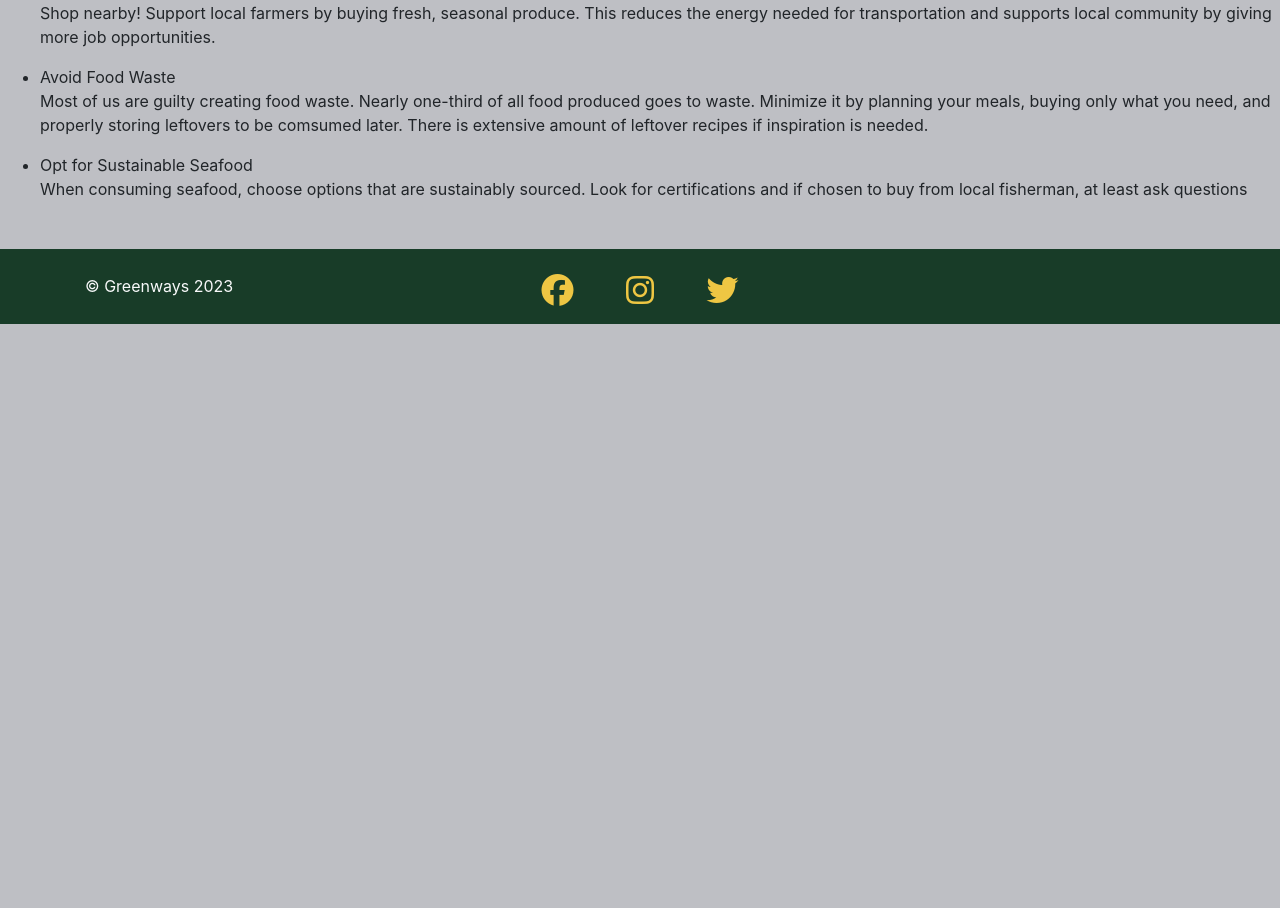
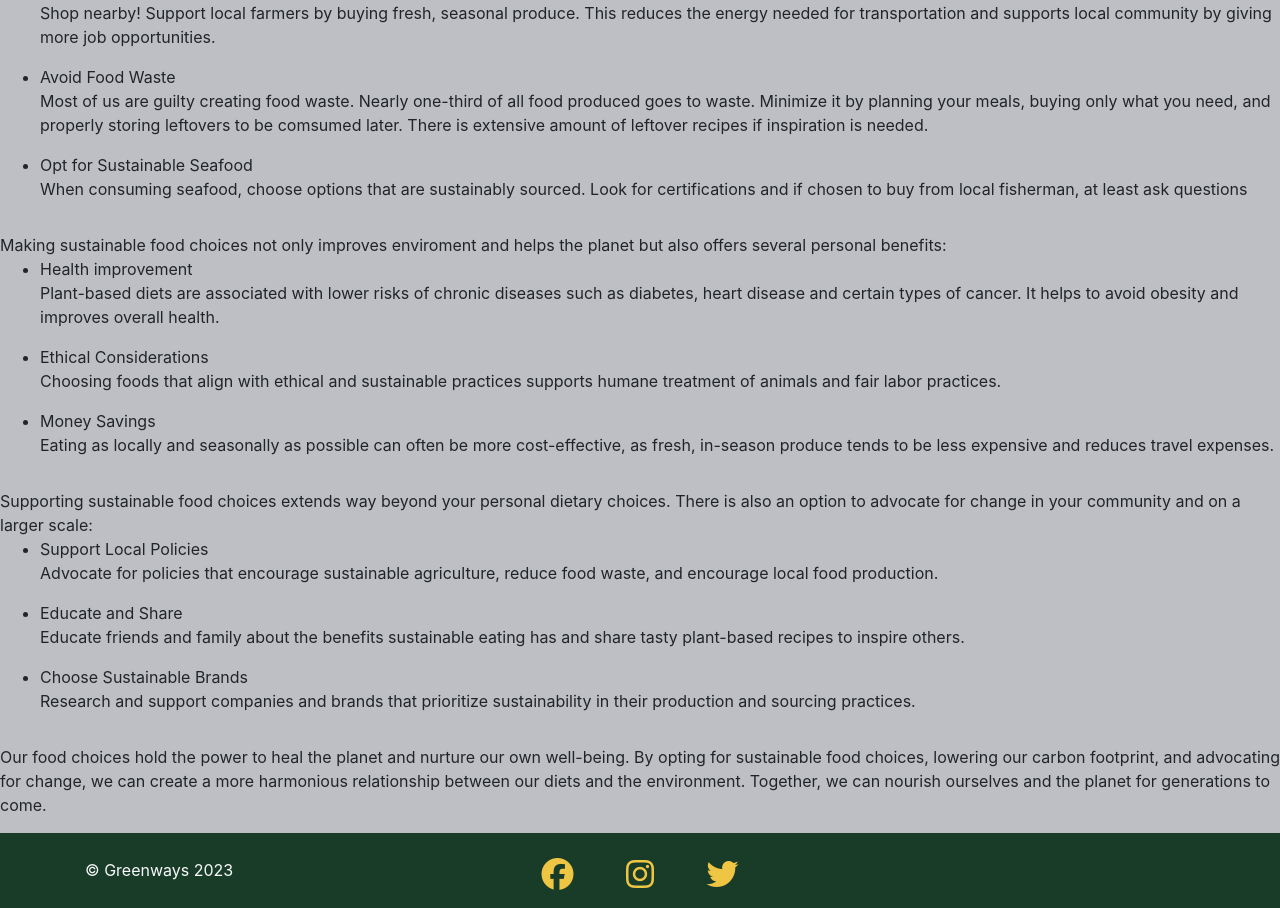
Before and after one commit to The-Carbon-Crushers/greenways, a Django app: page /food-learn/ in a window 1280 px wide. Shown: the part 856-1764 px from the top of the page. Before the commit the page ends 1180 px from the top, so only its background shows below. Run offline with Django 3.2, Linux system fonts and the light colour scheme; some libraries are stand-ins or nearby versions.

Commit message:
Update Sustainable food page content

```diff
--- a/greenways_app/templates/food_learn.html
+++ b/greenways_app/templates/food_learn.html
@@ -45,6 +45,43 @@
                 </p>
             </li>
         </ul>
+        Making sustainable food choices not only improves enviroment and helps the planet but also offers several personal benefits:
+        <ul>
+            <li>Health improvement
+                <p>
+                    Plant-based diets are associated with lower risks of chronic diseases such as diabetes, heart disease and certain types of cancer. It helps to avoid obesity and improves overall health.
+                </p>
+            </li>
+            <li>Ethical Considerations
+                <p>
+                    Choosing foods that align with ethical and sustainable practices supports humane treatment of animals and fair labor practices.
+                </p>
+            </li>
+            <li>Money Savings
+                <p>
+                    Eating as locally and seasonally as possible can often be more cost-effective, as fresh, in-season produce tends to be less expensive and reduces travel expenses.
+                </p>
+            </li>
+        </ul>
+        Supporting sustainable food choices extends way beyond your personal dietary choices. There is also an option to advocate for change in your community and on a larger scale:
+        <ul>
+            <li>Support Local Policies
+                <p>
+                    Advocate for policies that encourage sustainable agriculture, reduce food waste, and encourage local food production.
+                </p>
+            </li>
+            <li>Educate and Share
+                <p>
+                    Educate friends and family about the benefits sustainable eating has and share tasty plant-based recipes to inspire others.
+                </p>
+            </li>
+            <li>Choose Sustainable Brands
+                <p>
+                    Research and support companies and brands that prioritize sustainability in their production and sourcing practices.
+                </p>
+            </li>
+        </ul>
+        Our food choices hold the power to heal the planet and nurture our own well-being. By opting for sustainable food choices, lowering our carbon footprint, and advocating for change, we can create a more harmonious relationship between our diets and the environment. Together, we can nourish ourselves and the planet for generations to come.
 
     </p>
 {% endblock content %}
```
